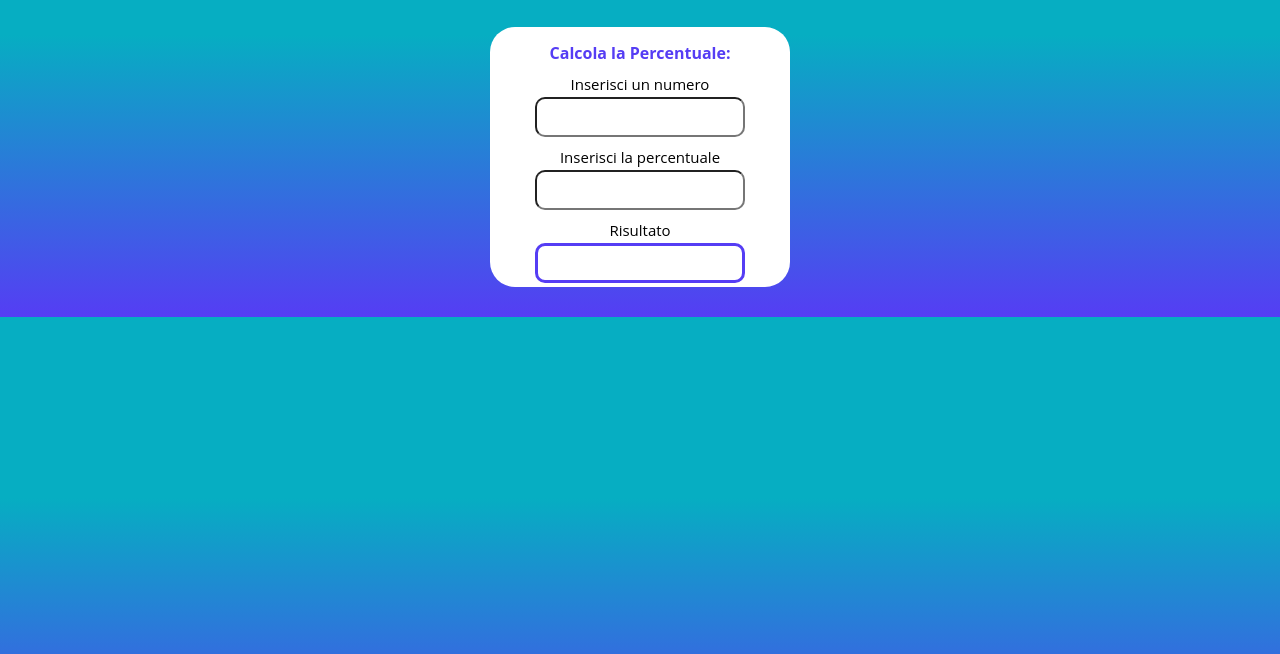
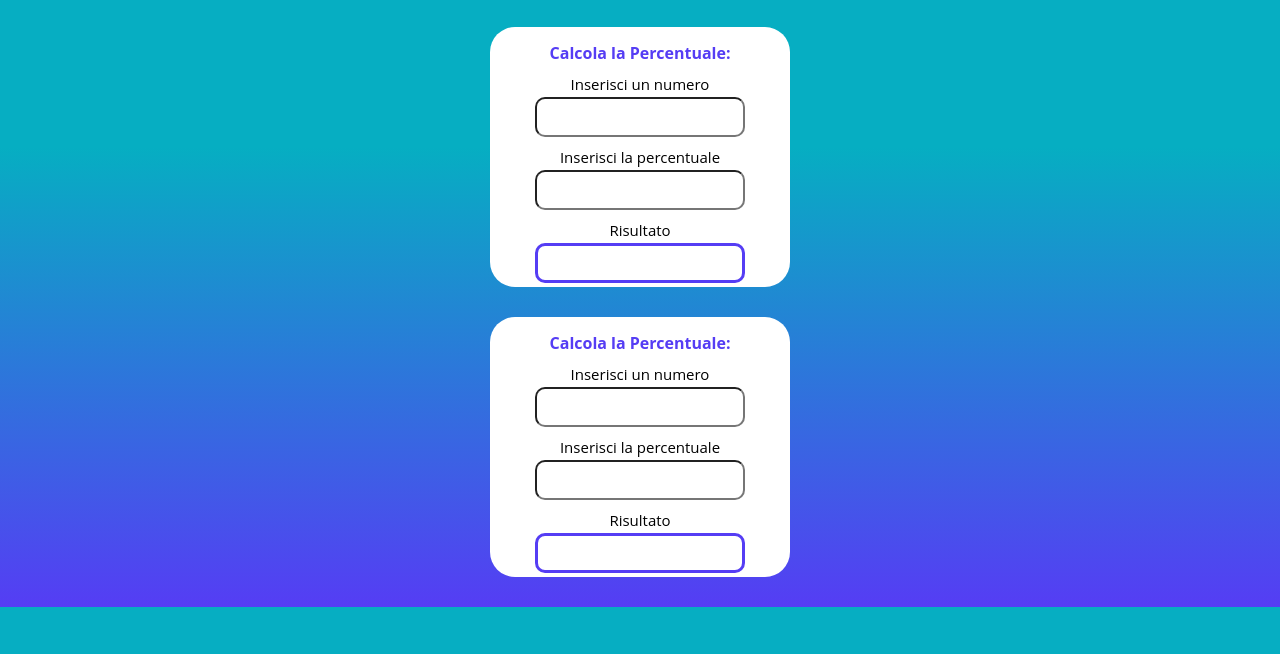
Before and after one commit to danielechi/percentuale-ita, a plain HTML site: page index.html in a window 1280 px wide. Shown: the part 146-800 px from the top of the page. Drawn offline with nearby package versions, Linux system fonts and the light colour scheme.

Commit message:
Update index.html

```diff
--- a/index.html
+++ b/index.html
@@ -26,6 +26,18 @@
 
    </div>
 
+   <div class="container1">
+   <strong class='tit'>Calcola la Percentuale: </strong>
+   <p>Inserisci un numero</p>
+   <input type='text' id="firstNumber"/>
+   <p>Inserisci la percentuale</p>
+   <input type='text' id="percent" />
+   <p>Risultato</p>
+   <input class='ult' type='text' id="resu" disabled/>
+
+  </div>
+
+
 
   <script src="script.js"></script>
   </body>
```
